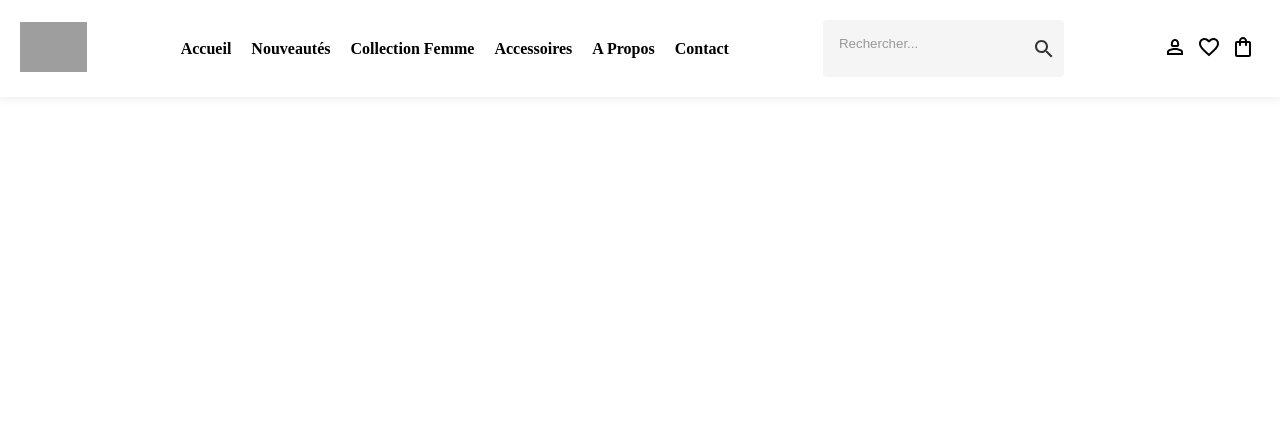
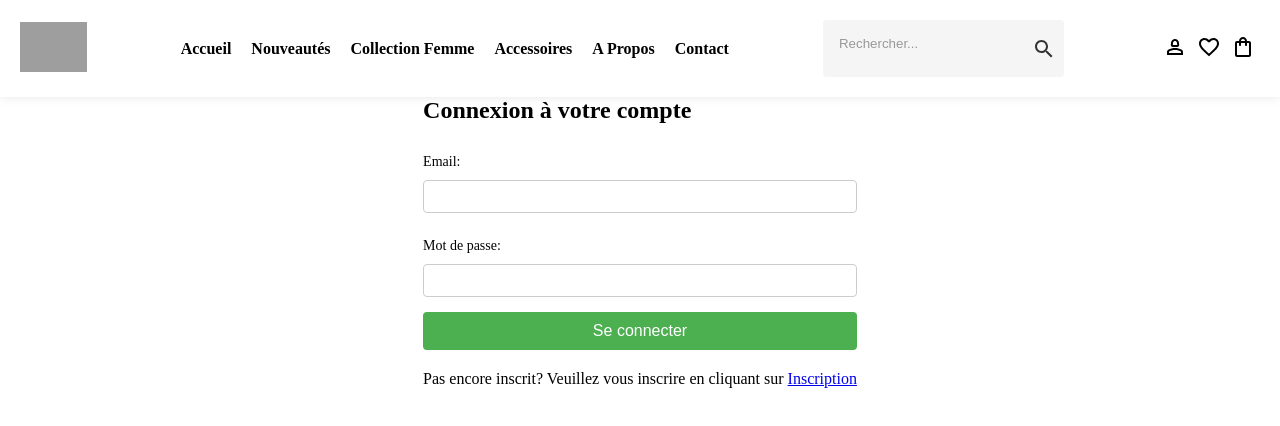
Before and after one commit to samiryakhlef/Mademoiselle-Dressing, a React (Vite) app: page /connexion in a window 1280 px wide. Shown: the top 426 px of the page. Built offline with nearby package versions, Linux system fonts and the light colour scheme; grey boxes are pictures that could not be loaded.

Commit message:
ajout du formulaire d'inscription et de connexion avec les routes

```diff
--- a/src/App.jsx
+++ b/src/App.jsx
@@ -12,6 +12,8 @@ import { MensCollections} from './Components/Collections/MensCollections/MensCol
 import { WomensCollections} from './Components/Collections/WomensCollections/WomensCollections.jsx'
 import {ShoesCollections} from './Components/Collections/ShoesCollections/ShoesCollections.jsx'
 import {AccessoriesCollection } from "./Components/Collections/AccessoriesCollection/AccessoriesCollection.jsx"
+import { LoginPage } from "./Pages/Auth/Login/LoginPage.jsx";
+import { RegisterPage } from "./Pages/Auth/Register/RegisterPage.jsx";
 
 function App() {
   return (
@@ -31,6 +33,8 @@ function App() {
           <Route path="/categories/:id/femmes" element={<WomensCollections/>} />
           <Route path="/categories/:id/chaussures" element={<ShoesCollections/>} />
           <Route path="/categories/:id/accessoires" element={<AccessoriesCollection/>} />
+          <Route path="/connexion" element={<LoginPage />} />
+          <Route path="/inscription" element={<RegisterPage/>}/>
         </Routes>
       </BrowserRouter>
     </>
--- /dev/null
+++ b/src/Components/Auth/Login/LoginForm.css
@@ -0,0 +1,40 @@
+.login-form-title {
+    font-size: 24px;
+    margin-bottom: 20px;
+}
+
+.login-form-label {
+    display: block;
+    margin-bottom: 10px;
+}
+
+.login-form-container {
+    width: 100%;
+    display: flex;
+    flex-direction: column;
+    justify-content: center;
+    align-content: center;
+    flex-wrap: wrap;
+}
+
+.login-form-input {
+    width: 100%;
+    padding: 8px;
+    margin-bottom: 15px;
+    border: 1px solid #ccc;
+    border-radius: 4px;
+}
+
+.login-form-submit-button {
+    background-color: #4CAF50;
+    color: white;
+    padding: 10px 20px;
+    border: none;
+    border-radius: 4px;
+    cursor: pointer;
+}
+
+.login-form-register-link {
+    display: block;
+    margin-top: 20px;
+}
--- /dev/null
+++ b/src/Components/Auth/Login/LoginForm.jsx
@@ -0,0 +1,40 @@
+import { useState } from "react";
+import "./LoginForm.css";
+import { Link } from "react-router-dom";
+export const LoginForm = () => {
+    const [email, setEmail] = useState('');
+    const [password, setPassword] = useState('');
+
+    const handleEmailChange = (e) => {
+        setEmail(e.target.value);
+    };
+
+    const handlePasswordChange = (e) => {
+        setPassword(e.target.value);
+    };
+
+    const handleSubmit = (e) => {
+        e.preventDefault();
+        // Ajoutez ici la logique pour vérifier les informations de connexion et effectuer l'authentification
+        console.log('Email:', email);
+        console.log('Password:', password);
+    };
+
+    return (
+        <div className="login-form-container">
+            <h1 className="login-form-title">Connexion à votre compte</h1>
+            <form onSubmit={handleSubmit}>
+                <div>
+                    <label className="login-form-label">Email:</label>
+                    <input className="login-form-input" type="email" value={email} onChange={handleEmailChange} />
+                </div>
+                <div>
+                    <label className="login-form-label">Mot de passe:</label>
+                    <input className="login-form-input" type="password" value={password} onChange={handlePasswordChange} />
+                </div>
+                <button className="login-form-submit-button" type="submit">Se connecter</button>
+            </form>
+            <span className="login-form-register-link">Pas encore inscrit? Veuillez vous inscrire en cliquant sur <Link to="/inscription">Inscription</Link></span>
+        </div>
+    );
+};
--- /dev/null
+++ b/src/Components/Auth/Register/RegisterForm.css
@@ -0,0 +1,36 @@
+.register-form {
+    width: 300px;
+    margin: 0 auto;
+    padding: 20px;
+    border: 1px solid #ccc;
+    border-radius: 5px;
+}
+
+.register-form h2 {
+    text-align: center;
+}
+
+.register-form form {
+    display: flex;
+    flex-direction: column;
+}
+
+.register-form label {
+    margin-bottom: 5px;
+}
+
+.register-form input {
+    margin-bottom: 10px;
+    padding: 5px;
+    border: 1px solid #ccc;
+    border-radius: 3px;
+}
+
+.register-form button {
+    padding: 10px;
+    background-color: #007bff;
+    color: white;
+    border: none;
+    border-radius: 3px;
+    cursor: pointer;
+}
--- /dev/null
+++ b/src/Components/Auth/Register/RegisterForm.jsx
@@ -0,0 +1,27 @@
+
+import "./RegisterForm.css";
+
+export const RegisterForm = () => {
+    const handleSubmit = (e) => {
+        e.preventDefault();
+        // Add your form submission logic here
+    };
+
+    return (
+        <div className="register-form">
+            <h2>Registration</h2>
+            <form onSubmit={handleSubmit}>
+                <label htmlFor="name">Name:</label>
+                <input type="text" id="name" name="name" required />
+
+                <label htmlFor="email">Email:</label>
+                <input type="email" id="email" name="email" required />
+
+                <label htmlFor="password">Password:</label>
+                <input type="password" id="password" name="password" required />
+
+                <button type="submit">Register</button>
+            </form>
+        </div>
+    );
+};
--- a/src/Components/Navbar/Account/Account.jsx
+++ b/src/Components/Navbar/Account/Account.jsx
@@ -1,10 +1,14 @@
 import { FavoriteBorder, Person2Outlined, ShoppingBagOutlined } from "@mui/icons-material"
 import "./Account.css"
+import { Link } from "react-router-dom"
 
 export const Account = () => {
+
+
+
     return (
         <div className="account">
-            <a href="#"><Person2Outlined /></a>
+            <Link to="/connexion"><Person2Outlined /></Link>
             <a href="#"><FavoriteBorder /></a>
             <a href="#"><ShoppingBagOutlined /></a>
         </div>
--- /dev/null
+++ b/src/Pages/Auth/Login/LoginPage.jsx
@@ -0,0 +1,10 @@
+import { LoginForm } from "../../../Components/Auth/Login/LoginForm"
+
+
+export const LoginPage = () => {
+    return (
+        <div>
+            <LoginForm />
+        </div>
+    )
+}
--- /dev/null
+++ b/src/Pages/Auth/Register/RegisterPage.jsx
@@ -0,0 +1,8 @@
+import { RegisterForm } from "../../../Components/Auth/Register/RegisterForm";
+export const RegisterPage = () => {
+  return (
+    <div>
+    <RegisterForm />
+    </div>
+  )
+}
```
